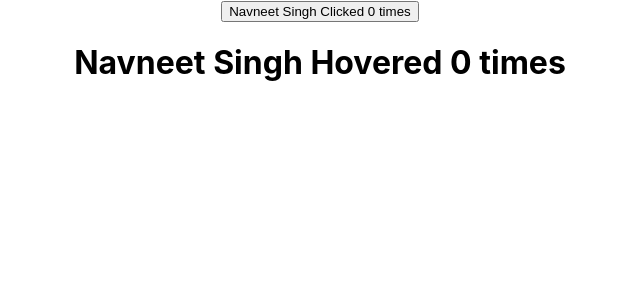
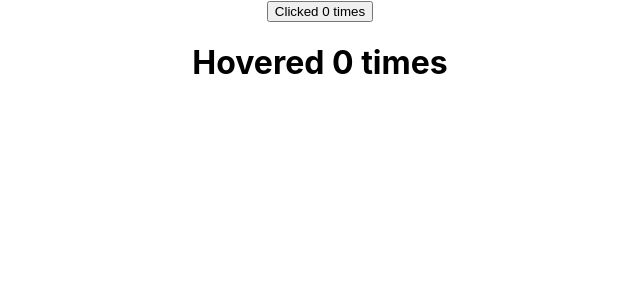
Before and after one commit to Navneet2569/Learning-React, a React (Create React App) app in the folder hello-world2/: page / in a window 1280 px wide. Shown: the top 300 px of the page, without its empty margins (320-960 px from the left). Built offline with nearby package versions, Linux system fonts and the light colour scheme.

Commit message:
Designing Reusable Components

```diff
--- a/hello-world2/src/components/ClickCounter.js
+++ b/hello-world2/src/components/ClickCounter.js
@@ -2,27 +2,11 @@ import React, { Component } from "react";
 import UpdatedComponent from "./withCounter";
 
 class ClickCounter extends Component {
-  constructor(props) {
-    super(props);
-
-    this.state = {
-      count: 0,
-    };
-  }
-
-  clickHandler = () => {
-    this.setState((prevState) => {
-      return { count: prevState.count + 1 };
-    });
-  };
   render() {
-    const { count } = this.state;
+    const { count, incrementCount } = this.props;
     return (
       <div>
-        <button onClick={this.clickHandler}>
-          {" "}
-          {this.props.name} Clicked {count} times
-        </button>
+        <button onClick={incrementCount}> Clicked {count} times</button>
       </div>
     );
   }
--- a/hello-world2/src/components/HoverCounter.js
+++ b/hello-world2/src/components/HoverCounter.js
@@ -2,26 +2,11 @@ import React, { Component } from "react";
 import UpdatedComponent from "./withCounter";
 
 class HoverCounter extends Component {
-  constructor(props) {
-    super(props);
-
-    this.state = {
-      count: 0,
-    };
-  }
-  hoverHandler = () => {
-    this.setState((prevState) => {
-      return { count: prevState.count + 1 };
-    });
-  };
   render() {
-    const { count } = this.state;
+    const { count, incrementCount } = this.props;
     return (
       <div>
-        <h1 onMouseOver={this.hoverHandler}>
-          {" "}
-          {this.props.name} Hovered {count} times
-        </h1>
+        <h1 onMouseOver={incrementCount}> Hovered {count} times</h1>
       </div>
     );
   }
--- a/hello-world2/src/components/withCounter.js
+++ b/hello-world2/src/components/withCounter.js
@@ -2,8 +2,26 @@ import React from "react";
 
 const UpdatedComponent = (OriginalComponent) => {
   class NewComponent extends React.Component {
+    constructor(props) {
+      super(props);
+
+      this.state = {
+        count: 0,
+      };
+    }
+
+    incrementCount = () => {
+      this.setState((prevState) => {
+        return { count: prevState.count + 1 };
+      });
+    };
     render() {
-      return <OriginalComponent name="Navneet Singh" />;
+      return (
+        <OriginalComponent
+          count={this.state.count}
+          incrementCount={this.incrementCount}
+        />
+      );
     }
   }
   return NewComponent;
```
